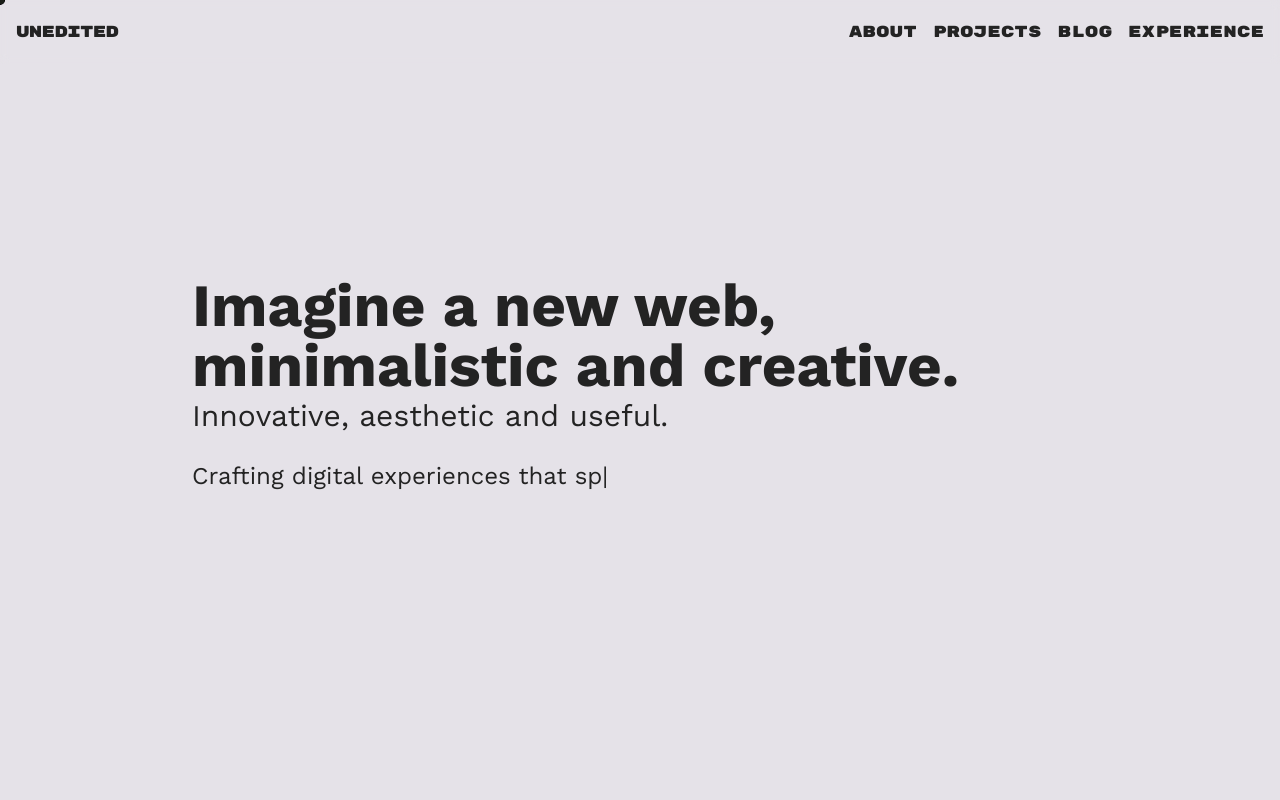
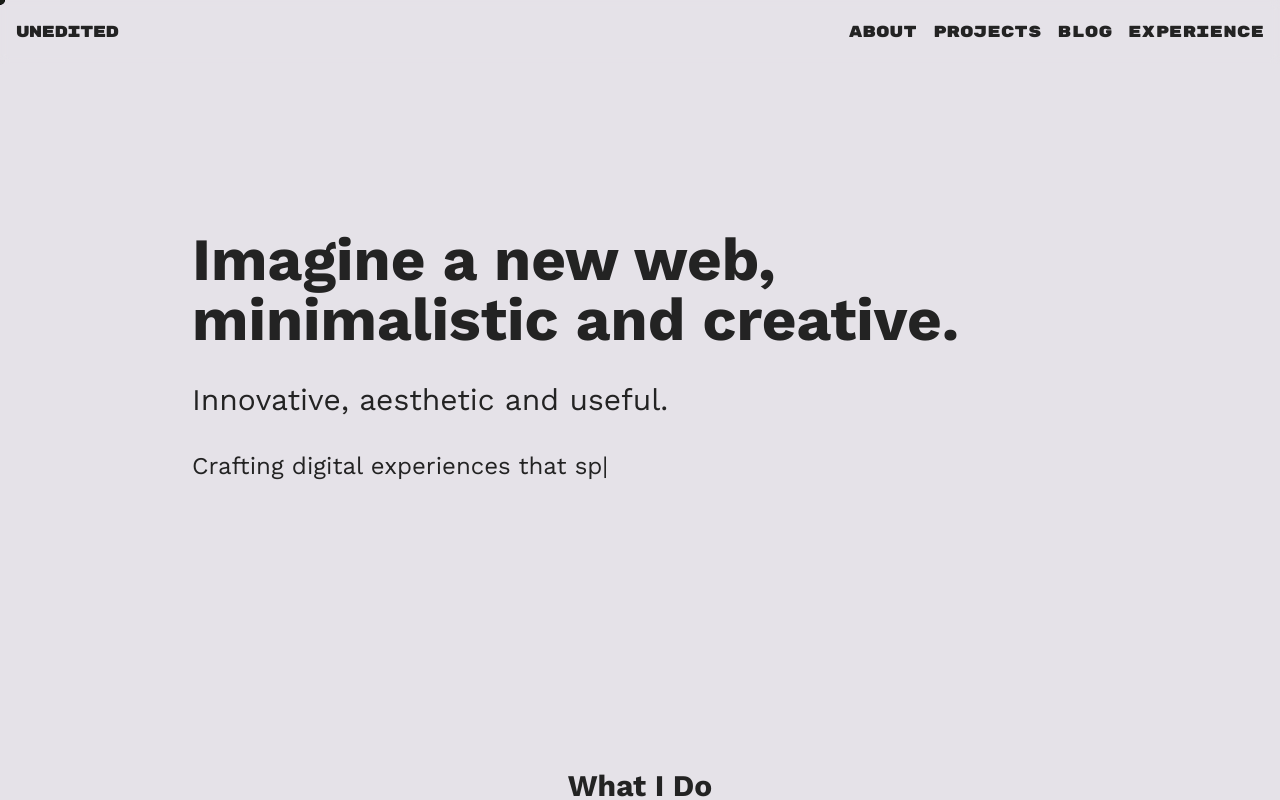
Before and after one commit to charliva/unedited, a Next.js app: page / in a window 1280 px wide. Shown: the top 800 px of the page. Built offline with nearby package versions, Linux system fonts and the light colour scheme.

Commit message:
Misalignment fixed and LCP lowered

```diff
--- a/app/_components/hero-section.tsx
+++ b/app/_components/hero-section.tsx
@@ -1,7 +1,6 @@
 "use client";
 
 import { useRef, useEffect, useState } from "react";
-import { motion } from "motion/react";
 
 const TypewriterText = ({
   text,
@@ -28,16 +27,16 @@ const TypewriterText = ({
   }, [text, onComplete]);
 
   return (
-    <span className="inline-block text-foreground min-w-[1ch]">
+    <span className="inline-block text-foreground">
       {displayText}
       {displayText.length < text.length && (
-        <span className="inline-block w-[1ch] animate-pulse">|</span>
+        <span className="animate-pulse">|</span>
       )}
     </span>
   );
 };
 
-export default function OptimizedPortfolioHero() {
+export default function PortfolioHero() {
   const containerRef = useRef<HTMLDivElement>(null);
   const [currentLine, setCurrentLine] = useState(0);
   const lines = [
@@ -56,46 +55,25 @@ export default function OptimizedPortfolioHero() {
     "text-xl md:text-xl",
   ];
 
-  const lineHeights = [
-    "min-h-[4rem] md:min-h-[5rem] lg:min-h-[6rem]",
-    "min-h-[3rem] md:min-h-[4rem]",
-    "min-h-[3rem] md:min-h-[3.5rem]",
-    "min-h-[3rem] md:min-h-[3.5rem]",
-    "min-h-[3rem] md:min-h-[3rem]",
-  ];
-
   return (
     <div
       ref={containerRef}
-      className="relative w-full min-h-[600px] h-[90vh] flex items-center justify-center p-4 md:p-8"
+      className="relative w-full h-[600px] overflow-hidden p-4 md:p-8 z-0"
     >
-      <div className="max-w-4xl w-full mx-auto">
+      <div className="absolute inset-0 flex flex-col items-start justify-center max-w-4xl mx-auto space-y-8 z-0">
         {lines.map((line, index) => (
-          <div
-            key={index}
-            className={`relative ${lineHeights[index]} flex items-center`}
-          >
-            <motion.div
-              className={`${lineClasses[index]} absolute w-full`}
-              initial={{ opacity: 0, y: 20 }}
-              animate={{
-                opacity: currentLine >= index ? 1 : 0,
-                y: currentLine >= index ? 0 : 20
-              }}
-              transition={{ duration: 0.5, delay: index * 0.1 }}
-            >
-              {currentLine > index ? (
-                <span className="block">{line}</span>
-              ) : currentLine === index ? (
-                <TypewriterText
-                  text={line}
-                  onComplete={() => setCurrentLine((prev) => prev + 1)}
-                />
-              ) : null}
-            </motion.div>
-          </div>
+          <p key={index} className={lineClasses[index]}>
+            {index < currentLine ? (
+              line
+            ) : index === currentLine ? (
+              <TypewriterText
+                text={line}
+                onComplete={() => setCurrentLine((prev) => prev + 1)}
+              />
+            ) : null}
+          </p>
         ))}
       </div>
     </div>
   );
-};
+}
```
